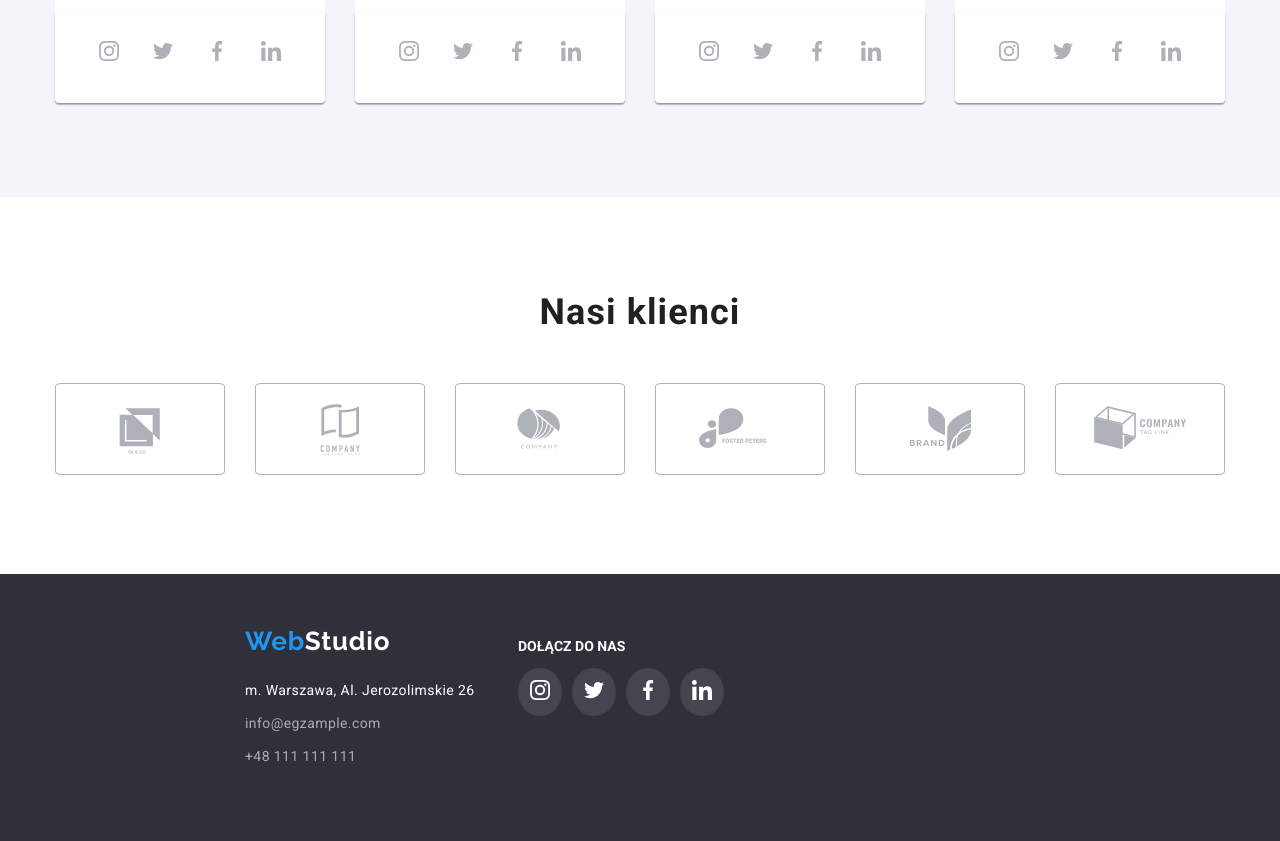
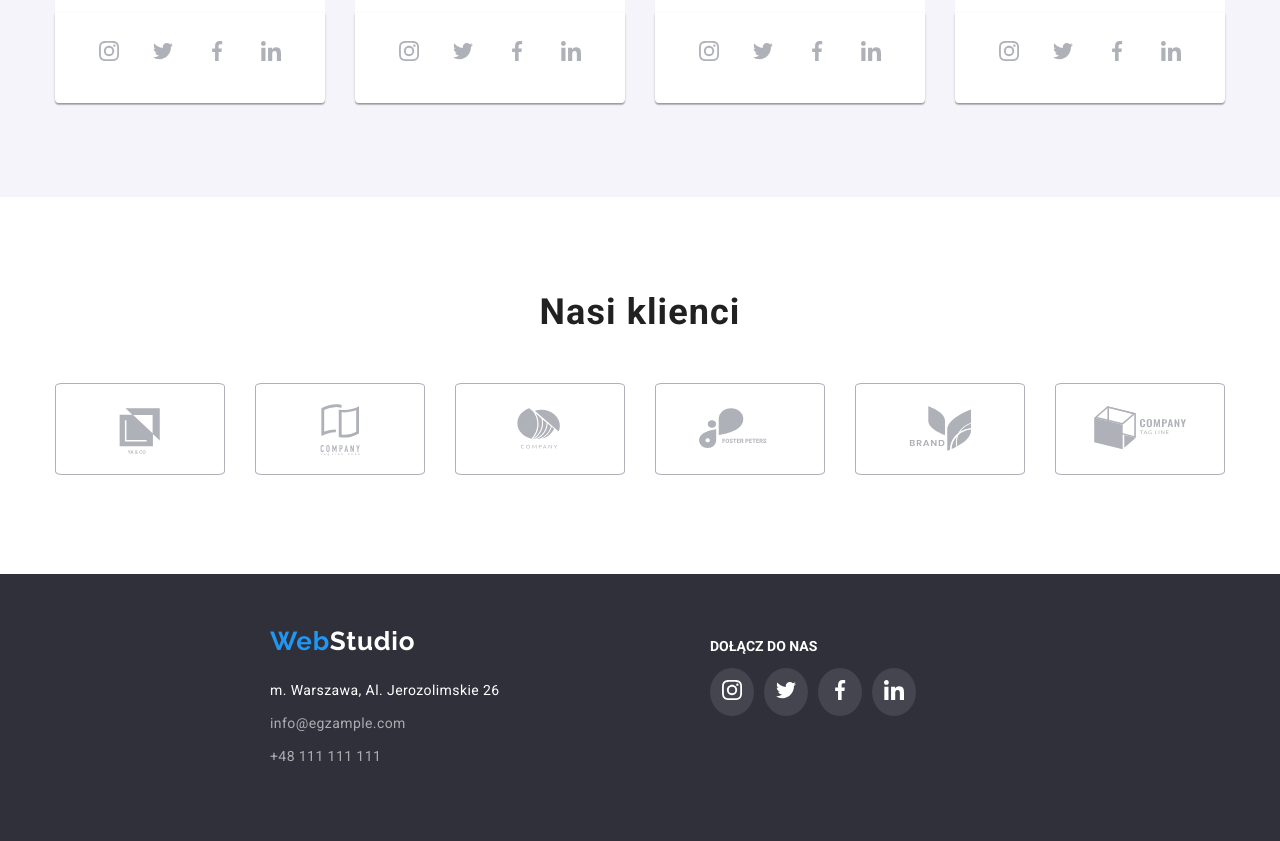
Before and after one commit to Brilli6/goit-markup-hw-04, a plain HTML site: page index.html in a window 1280 px wide. Shown: the part 2276-3117 px from the top of the page. Drawn offline with nearby package versions, Linux system fonts and the light colour scheme.

Commit message:
corrected  footer width

```diff
--- a/css/styles.css
+++ b/css/styles.css
@@ -296,15 +296,15 @@ margin-block-end: 0;
 }
 .footer-items  {
     display: flex;
-    width: 100%;
-    max-width: 1600px;
+    gap: 70px;
+
 }
 .footer-data {
-   width: 30%;
+   width: 50%;
     max-width: 600px;
     box-sizing: border-box;
     padding-left: 215px;
-    flex: 0 1 40%;
+    flex: 0 1 50%;
     }
 .bottom-logo {
     display: block;
```
